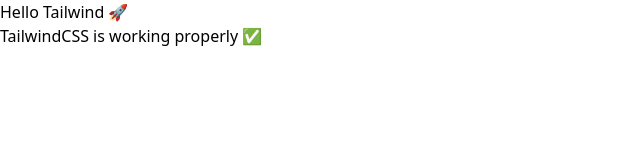
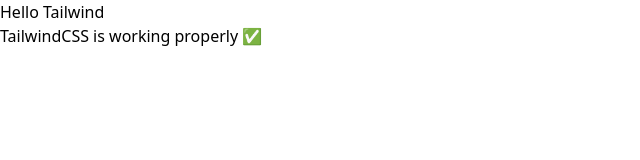
Before and after one commit to muneeb-git-023/my-webapp-clean, a Next.js app: page / in a window 1280 px wide. Shown: the top 160 px of the page, without its empty margins (0-640 px from the left). Built offline with nearby package versions, Linux system fonts and the light colour scheme.

Commit message:
Apni commit message

```diff
--- a/app/page.js
+++ b/app/page.js
@@ -1,7 +1,7 @@
 export default function Home() {
   return (
     <div className="min-h-screen flex flex-col items-center justify-center bg-blue-100">
-      <h1 className="text-4xl font-bold text-blue-600">Hello Tailwind 🚀</h1>
+      <h1 className="text-4xl font-bold text-blue-600">Hello Tailwind </h1>
       <p className="mt-4 text-gray-700">TailwindCSS is working properly ✅</p>
     </div>
   );
```
